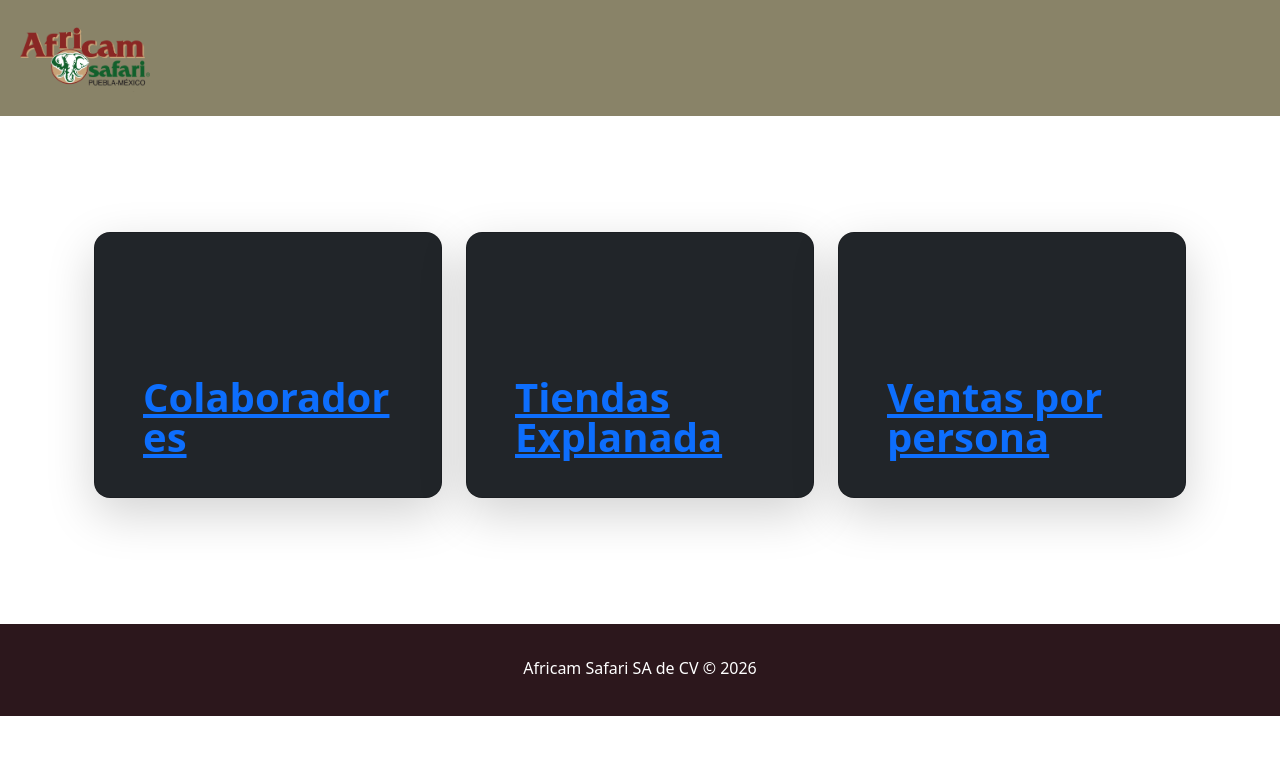
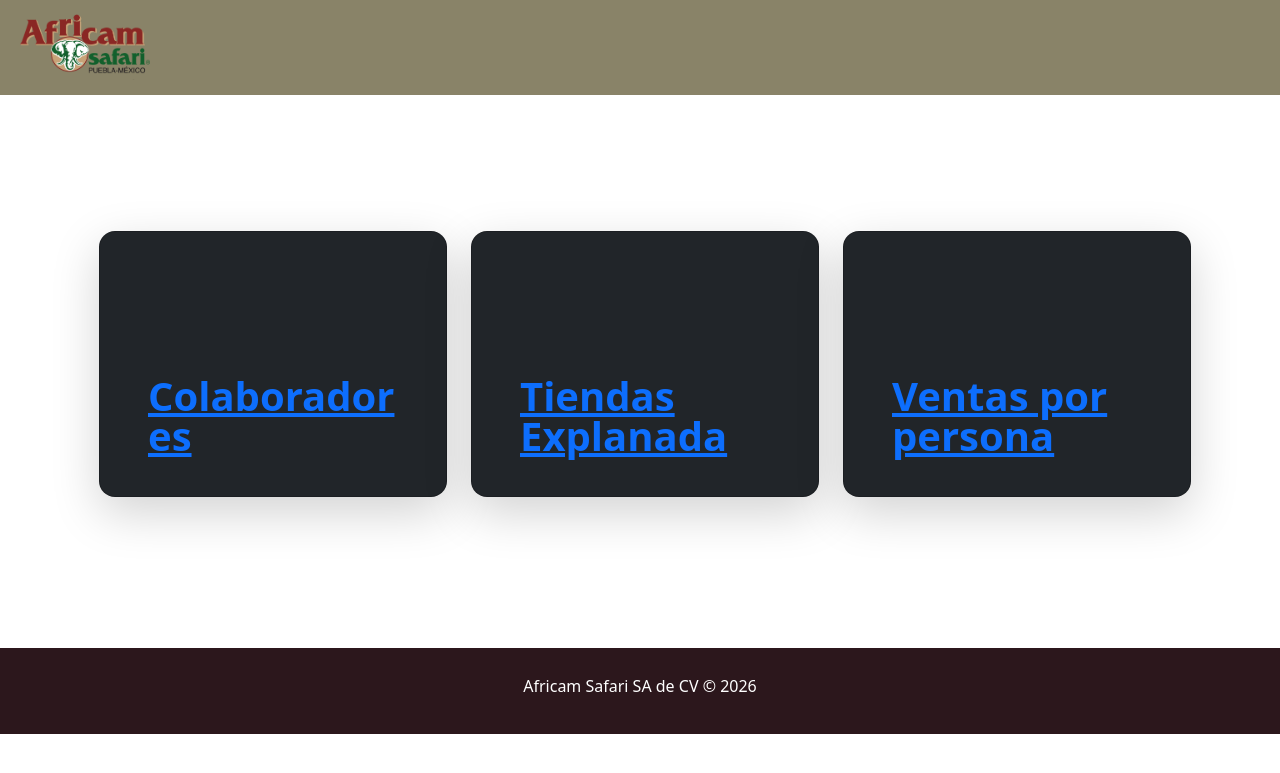
Before and after one commit to MirySV/Metas, a PHP site: page / in a window 1280 px wide. Shown: the top 773 px of the page. Run offline with PHP 8.4, Linux system fonts and the light colour scheme; the visitor is signed in with stand-in values (Sample User, id 1).

Commit message:
ya funciona bien el style

```diff
--- a/css/style.css
+++ b/css/style.css
@@ -9,15 +9,16 @@ header {
 
 .navbar{
     display: flex;
-    flex-direction: row;
     align-items: center;
+    justify-content: center;
+    position: relative;
     margin: 0px 0px 10px 0px;
-    padding: 27px 0px 8px 20px;
+    padding: 40px 0px 30px 0px;
 }
 
-.navbar img{
-    display: flex;
-    justify-content: flex-start;
+.navbar a{
+    position: absolute;
+    left: 20px;
 }
 
 body {
@@ -28,52 +29,10 @@ body {
 }
 
 #nombrepag{
-    font-family: 'Arial', sans-serif;
-    font-size: 30px;
-}
-
-#login{
-    margin: 0px 300px 0px 300px;
-}
-
-.boton-isesion{
-    background-color: #500718;
-    border: none;
-}
-
-.boton-isesion a{
-    text-decoration: none;
-    color: white;
-}
-
-.boton-isesion:hover{
-    background-color: #743140;
-}
-
-#custom-cards{
-    margin: 10px 10px 30px 70px;
-}
-
-#tabla_colaboradores{
-    /*width: 100%;*/
-    margin: 0 auto;
-    margin-top: 50px;
-    margin-left: 100px;
-    border-collapse: collapse;
-}
-
-th, td {
-  border:3px solid black;
-  padding: 10px;
-}
-
-.filtro_acciones{
-    margin: 20px 500px 20px 600px;
-}
-
-.info_colaboradores{
-    margin: 50px 300px 50px 300px;
-    border-collapse: collapse;
+    font-family: 'Trebuchet MS', 'Lucida Sans Unicode', 'Lucida Grande', 'Lucida Sans', Arial, sans-serif;
+    font-size: 20px;
+    text-align: center;
+    margin: 0px;
 }
 
 footer{
@@ -84,5 +43,5 @@ footer{
 
 footer p{
     color: white;
-    margin-top: 12px;
+    margin-top: 6px;
 }
--- a/index.php
+++ b/index.php
@@ -6,7 +6,7 @@ session_start();
 $usuario = $_SESSION['username'];
 //echo "Bienvenido, " .$usuario; //Confirmo el usuario que ha iniciado sesion
 if (!isset($usuario)) {
-  header('Location: index.php'); //En caso de que no haya una sesion abierta, redirecciona al index
+    header('Location: index.php'); //En caso de que no haya una sesion abierta, redirecciona al index
 }
 ?>
 <!DOCTYPE html>
@@ -25,11 +25,30 @@ if (!isset($usuario)) {
     <link rel="shortcut icon" href="favicon.ico" type="image/x-icon">
     <!-- Archivo CSS -->
     <link rel="stylesheet" href="./css/style.css">
+    <style>
+        .navbarindex {
+            display: flex;
+            align-items: center;
+            justify-content: center;
+            position: relative;
+            margin: 0px 0px 10px 0px;
+            padding: 55px 0px 40px 0px;
+        }
+
+        .navbarindex a {
+            position: absolute;
+            left: 20px;
+        }
+
+        #custom-cards {
+            margin: 30px 15px 55px 75px;
+        }
+    </style>
     <title>Tiendas Africam Safari</title>
 </head>
 
 <body>
-    <header class="navbar">
+    <header class="navbarindex">
         <a href="login.php">
             <img src="./assets/img/logo.png" width="130px" alt="130px" />
         </a>
@@ -79,8 +98,8 @@ if (!isset($usuario)) {
 
     <!-- Footer -->
     <footer>
-    <p class="text-center">Africam Safari SA de CV &copy; 2026</p>
-  </footer>
+        <p class="text-center">Africam Safari SA de CV &copy; 2026</p>
+    </footer>
 
     <!-- CDN Boostrap -->
     <script src="https://cdn.jsdelivr.net/npm/bootstrap@5.3.3/dist/js/bootstrap.bundle.min.js"
```
Also changed, not shown: colaboradores.php (+20 -0 lines), login.php (+22 -1 lines).
